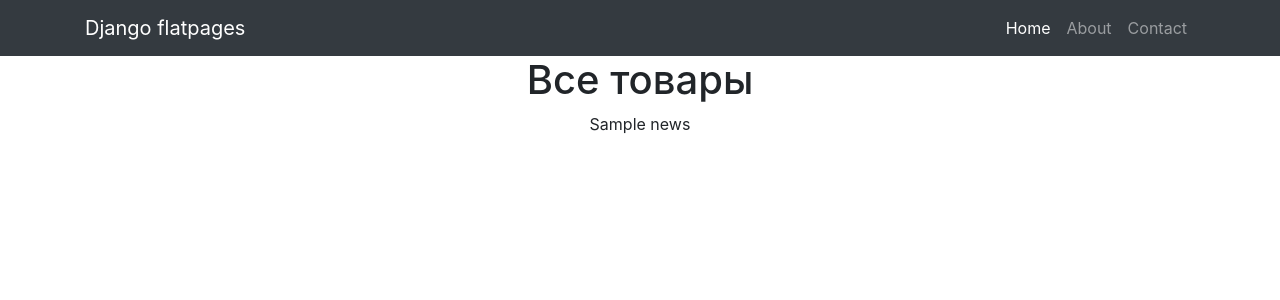
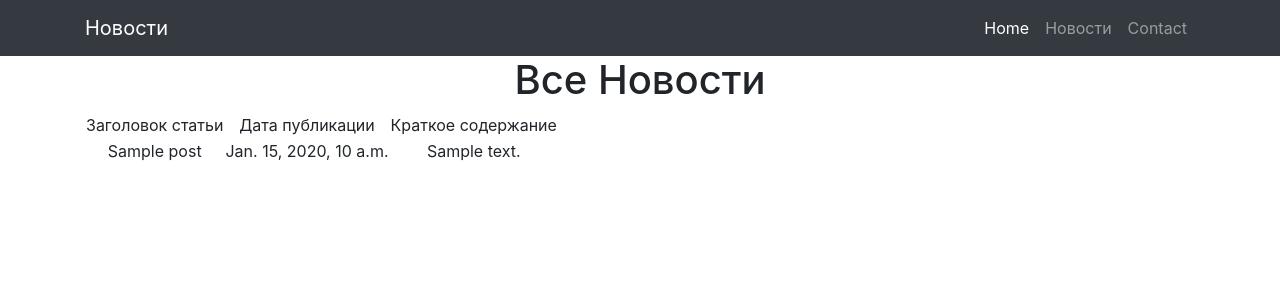
Before and after one commit to GitSid2k/NewsPaperNew, a Django app: template templates/news.html in a window 1280 px wide. Shown: the top 300 px of the page. Run offline with Django 3.2, Linux system fonts and the light colour scheme; the template is opened without the code that fills it: most values are stand-ins (such as "Sample title", 1, 10 or a date in 2020); some libraries are stand-ins or nearby versions.

Commit message:
NewsTable

```diff
--- a/news/models.py
+++ b/news/models.py
@@ -1,6 +1,6 @@
+from django.contrib.auth.models import User
 from django.db import models
-from django.contrib.auth.models import User
-
+from datetime import datetime
 
 # Create your models here.
 class Author(models.Model):
--- a/templates/flatpages/default.html
+++ b/templates/flatpages/default.html
@@ -22,7 +22,7 @@
   <!-- Navigation -->
   <nav class="navbar navbar-expand-lg navbar-dark bg-dark static-top">
     <div class="container">
-      <a class="navbar-brand" href="#">Django flatpages</a>
+      <a class="navbar-brand" href="#">Новости</a>
       <button class="navbar-toggler" type="button" data-toggle="collapse" data-target="#navbarResponsive" aria-controls="navbarResponsive" aria-expanded="false" aria-label="Toggle navigation">
         <span class="navbar-toggler-icon"></span>
       </button>
@@ -34,7 +34,7 @@
             </a>
           </li>
           <li class="nav-item">
-            <a class="nav-link" href="/about/">About</a>
+            <a class="nav-link" href="/news/">Новости</a>
           </li>
           <li class="nav-item">
             <a class="nav-link" href="/contacts/">Contact</a>
--- a/templates/news.html
+++ b/templates/news.html
@@ -6,10 +6,34 @@ Posts
 {% endblock title %}
 
 {% block content %}
-    <h1>Все товары</h1>
+    <h1>Все Новости</h1>
     {% if news %}
-        {{ news }}
-    {% else %}
+        <table>
+            <tr>
+                <td>
+                    Заголовок статьи
+                </td>
+                <td>
+                    Дата публикации
+                </td>
+                <td>
+                    Краткое содержание
+                </td>
+            </tr>
+ {% for post in news %} <!-- Для каждого товара будете генерироваться новая строчка, т.е. новый html код. При этом сам цикл работет точно также, как и в python. product — переменная цикла, т.е. наш товар взятый из общего списка -->
+            <tr>
+                <td>
+                    {{ post.post_title }} <!-- не забываем что переменные в шаблоне ничем не отличаются от переменных в python. Здесь также можно получать доступ к полям класса. Например здесь мы выводим имя, в следующем столбце описание, и т.д.  -->
+                </td>
+                <td>
+                    {{ post.post_datetime }}
+                </td>
+                <td>
+                    {{ post.post_content|truncatewords:20 }}
+                </td>
+            </tr>
+        {% endfor %}
+        </table>    {% else %}
         <h2>Новостей нет!</h2>
     {% endif %}
 {% endblock content %}
```
Also changed, not shown: db.sqlite3.
